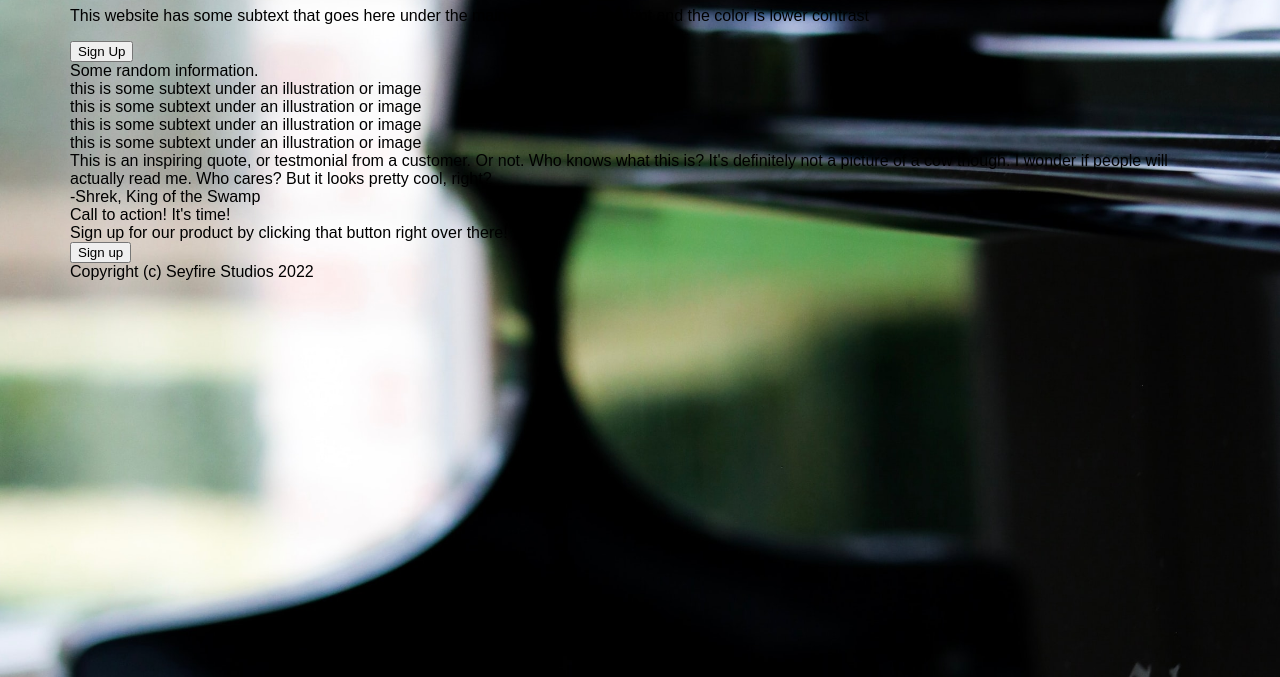
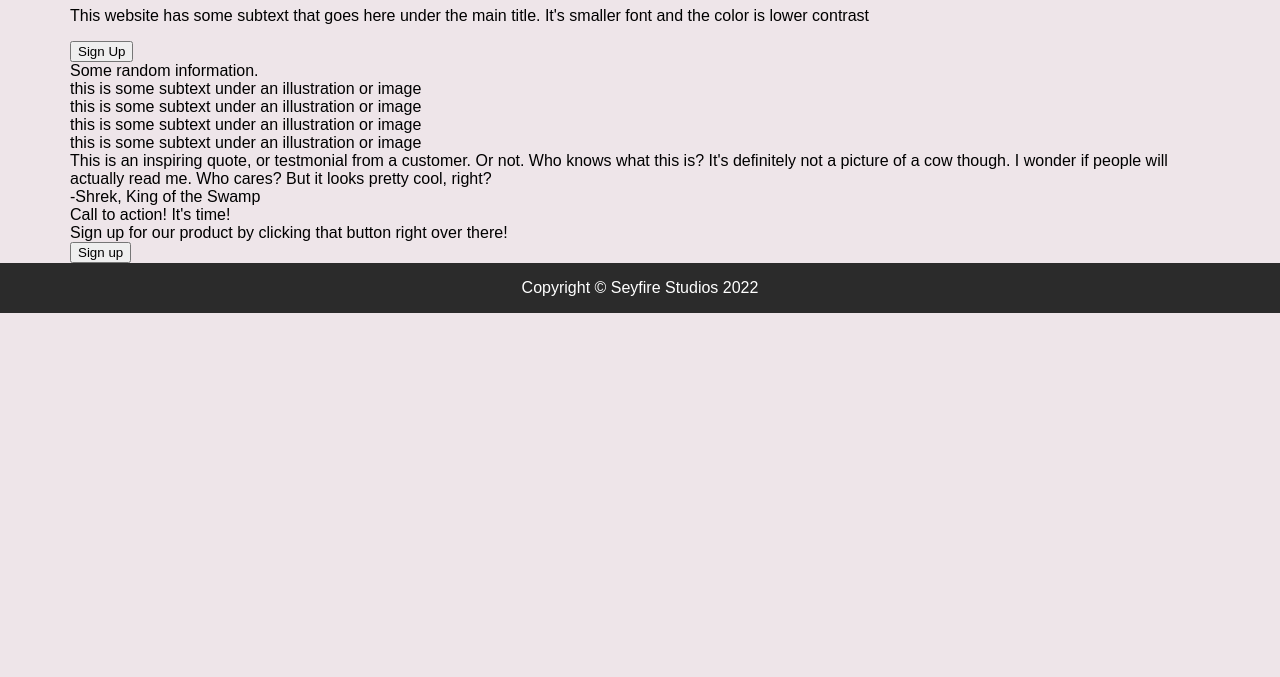
Before and after one commit to Seyfire/piano_landing, a plain HTML site: page index.html in a window 1280 px wide. Shown: the part 123-800 px from the top of the page. Drawn offline with Linux system fonts and the light colour scheme.

Commit message:
add styles for header and footer

```diff
--- a/index.html
+++ b/index.html
@@ -18,6 +18,7 @@
     </div>
   </div>
 
+  <div class="content">
     <div class="info">
       <div class="info-text">
         <h1>This website is awesome</h1>
@@ -70,9 +71,11 @@
         <button>Sign up</button>
       </div>
     </div>
+  </div>
 
   <div class="footer">
-    <div>Copyright (c) Seyfire Studios 2022</div>
+    <div>Copyright © Seyfire Studios 2022</div>
   </div>
+
 </body>
 </html>
--- a/styles.css
+++ b/styles.css
@@ -1,7 +1,7 @@
 body {
-    background-image: url("./assets/gebr.jpg");
+    /* background-image: url("./assets/gebr.jpg"); */
     background-size: cover;
-    background-color: black;
+    background-color: #eee5e9;
     font-family: Arial, Helvetica, sans-serif;
     margin: 0;
     padding: 0;
@@ -10,12 +10,23 @@ body {
 }
 
 .header {
+    justify-content: space-between;
+}
+
+.footer {
+    justify-content: center;
+}
+
+.header, .footer{
     background-color: rgb(43, 43, 43);
     color: white;
     height: 50px;
     display: flex;
-    justify-content: space-between;
     align-items: center;
+}
+
+.content {
+    flex-grow: 1;
 }
 
 .info {
```
Lines whose indentation alone changed are shown as unchanged.
